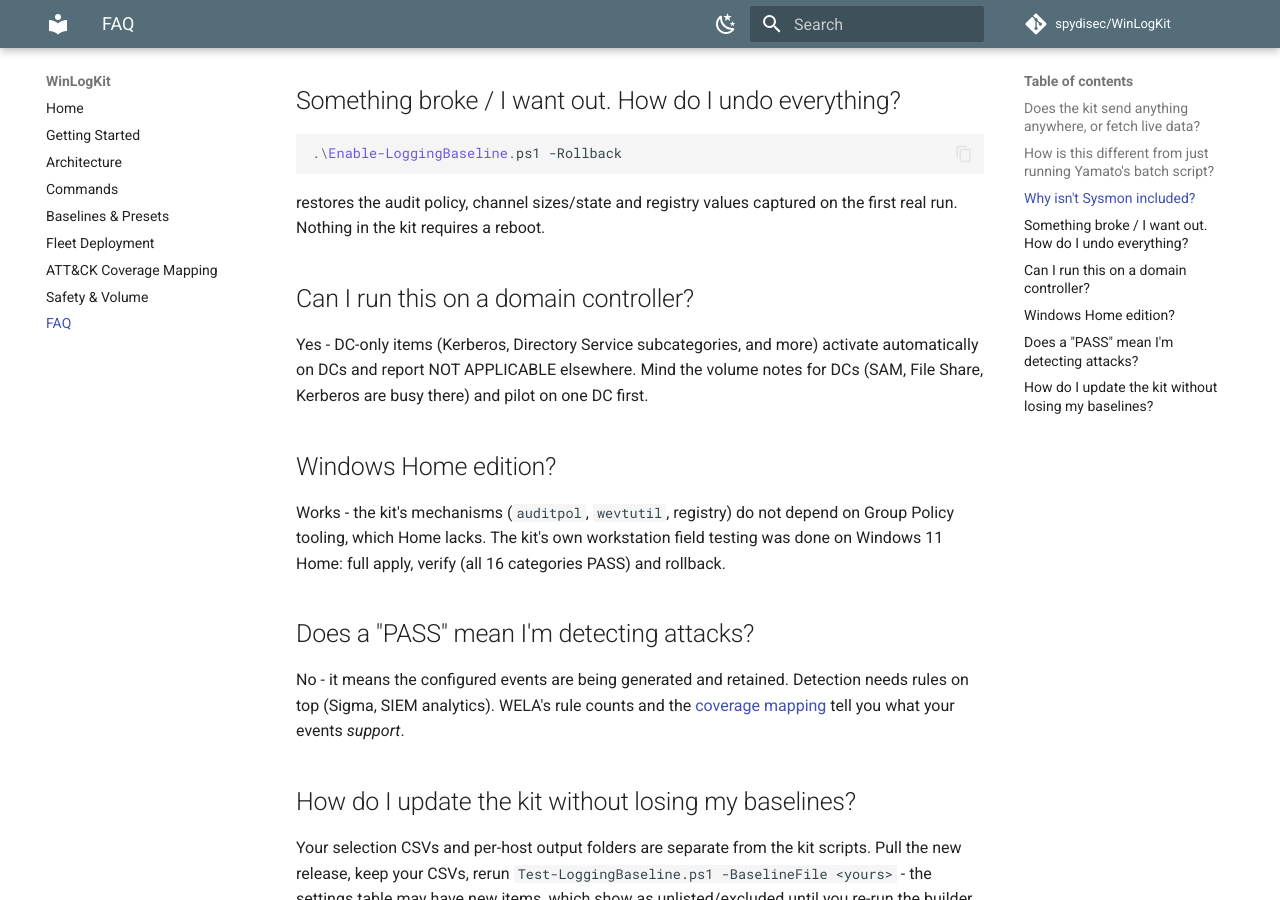
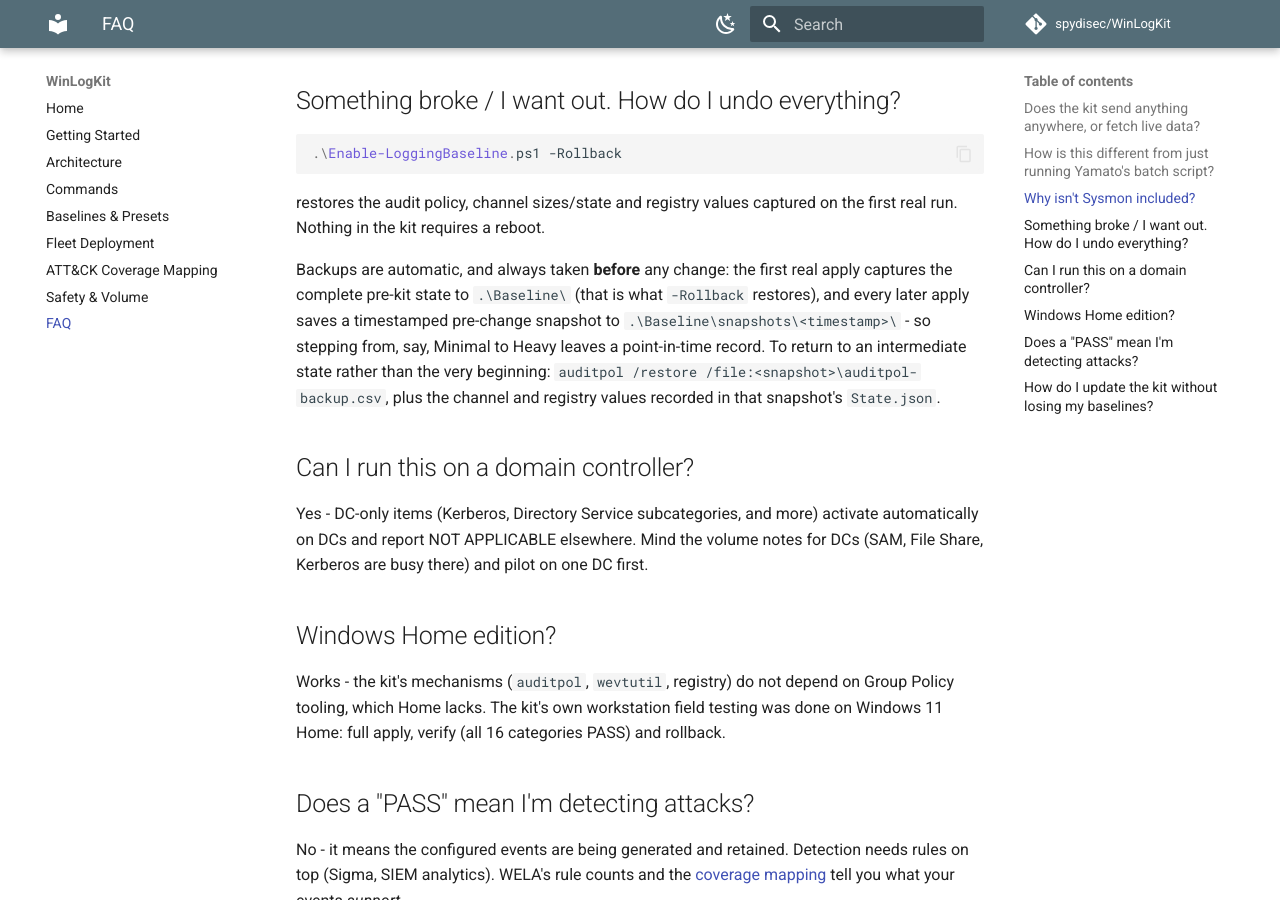
Before and after one commit to spydisec/WinLogKit, an MkDocs documentation site: the page built from docs/faq.md, in a window 1280 px wide and 900 px high, scrolled down 754 px. Built offline with MkDocs 1.6.1 and Material for MkDocs 9.7.7, drawn with Linux system fonts in a browser that asks for light colours; comment, search, counter and statistics services are not loaded.

Commit message:
Automatic pre-change snapshots on every apply
The first-run capture (the protected -Rollback target) was already
automatic; this closes the gap for LATER applies: before changing
anything, each real run now saves a timestamped snapshot of the current
state to Baseline\snapshots\<timestamp>\ (full auditpol backup + channel/
registry/SMB state JSON) - so stepping between baselines (e.g. Minimal ->
Heavy) leaves a point-in-time record. Capture logic refactored into one
Save-StateSnapshot function used by both paths; -Rollback semantics
unchanged; manual point-in-time restore documented in help, FAQ and
getting-started.

Co-Authored-By: Claude Fable 5 <noreply@anthropic.com>

```diff
--- a/docs/faq.md
+++ b/docs/faq.md
@@ -36,6 +36,15 @@ without it.
 restores the audit policy, channel sizes/state and registry values captured
 on the first real run. Nothing in the kit requires a reboot.
 
+Backups are automatic, and always taken **before** any change: the first
+real apply captures the complete pre-kit state to `.\Baseline\` (that is
+what `-Rollback` restores), and every later apply saves a timestamped
+pre-change snapshot to `.\Baseline\snapshots\<timestamp>\` - so stepping
+from, say, Minimal to Heavy leaves a point-in-time record. To return to an
+intermediate state rather than the very beginning:
+`auditpol /restore /file:<snapshot>\auditpol-backup.csv`, plus the channel
+and registry values recorded in that snapshot's `State.json`.
+
 ## Can I run this on a domain controller?
 
 Yes - DC-only items (Kerberos, Directory Service subcategories, and more)
```
Also changed, not shown: CHANGELOG.md (+11 -0 lines), docs/getting-started.md (+1 -1 lines), 1 other file.
